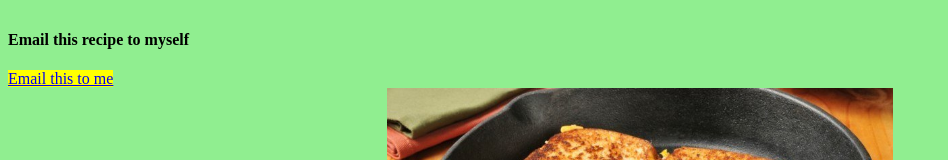
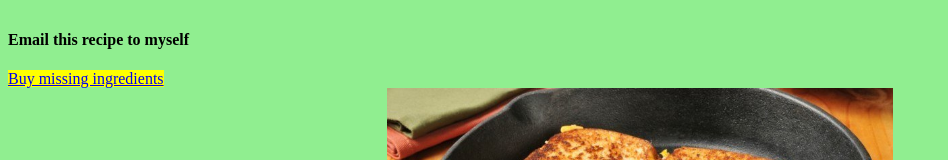
Before and after one commit to 420n13la/my-recipe-MichaelChow1, a plain HTML site: page index.html in a window 1280 px wide. Shown: the part 548-708 px from the top of the page, without its empty margins (0-948 px from the left). Drawn offline with Linux system fonts and the light colour scheme.

Commit message:
Update index.html

```diff
--- a/index.html
+++ b/index.html
@@ -32,7 +32,7 @@
 
 <h4> Email this recipe to myself </h4>
 
-<a href="mailto:michaelchow450@gmail.com?cc=aheraz@uxwid.net&subject=Link to my grilled cheese recipe&body=Here is this grilled cheese recipe https://420n13la.github.io/my-recipe-MichaelChow1/"><span>Email this to me</span></a>
+<a href="mailto:michaelchow450@gmail.com?cc=aheraz@uxwid.net&subject=Missing ingredients&body= Buy slices of  cheddar cheese"><span>Buy missing ingredients</span></a>
 
 <img src="peepoS.jpg">
 
```
